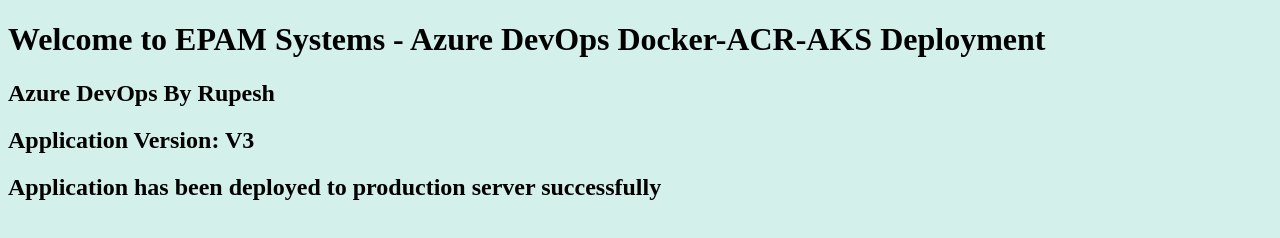
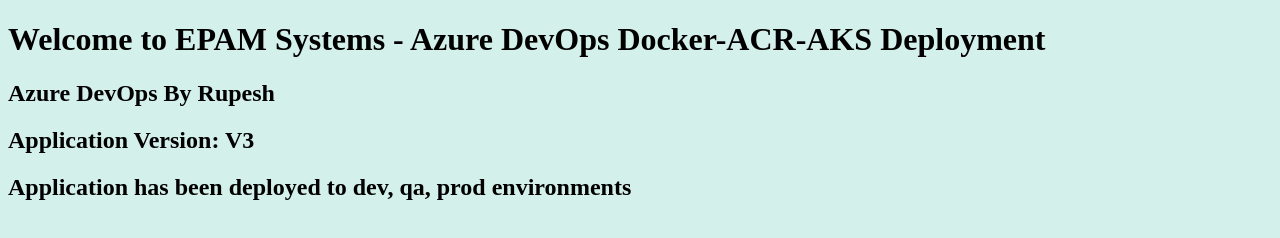
Before and after one commit to rupeshdhondi/AzureDevOps-Docker-ACR-AKS-Pipeline, a plain HTML site: page index.html in a window 1280 px wide. Drawn offline with Linux system fonts and the light colour scheme.

Commit message:
added changes

```diff
--- a/index.html
+++ b/index.html
@@ -4,6 +4,6 @@
       <h1>Welcome to EPAM Systems - Azure DevOps Docker-ACR-AKS Deployment</h1>
       <h2>Azure DevOps By Rupesh</h2>
       <h2>Application Version: V3</h2>
-      <h2>Application has been deployed to production server successfully</h2>
+      <h2>Application has been deployed to dev, qa, prod environments</h2>
    </body>
 </html>
```
